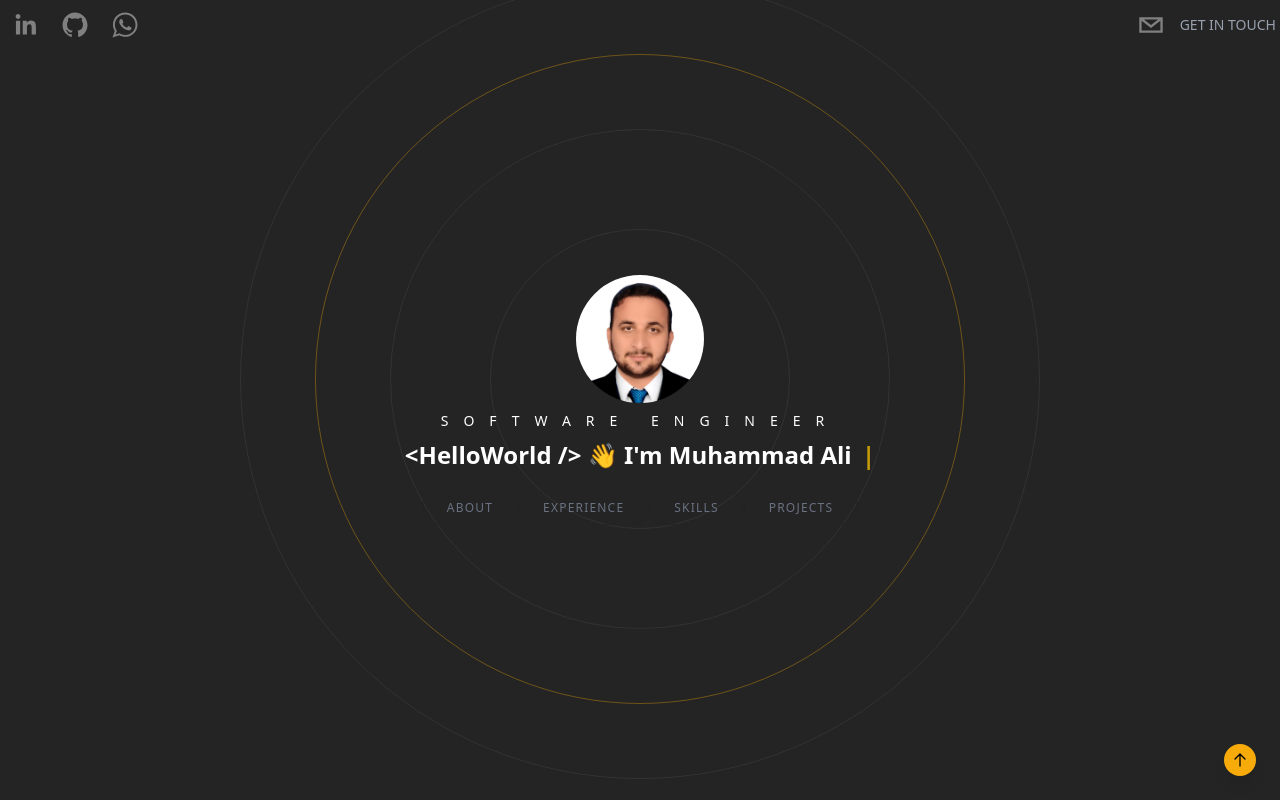
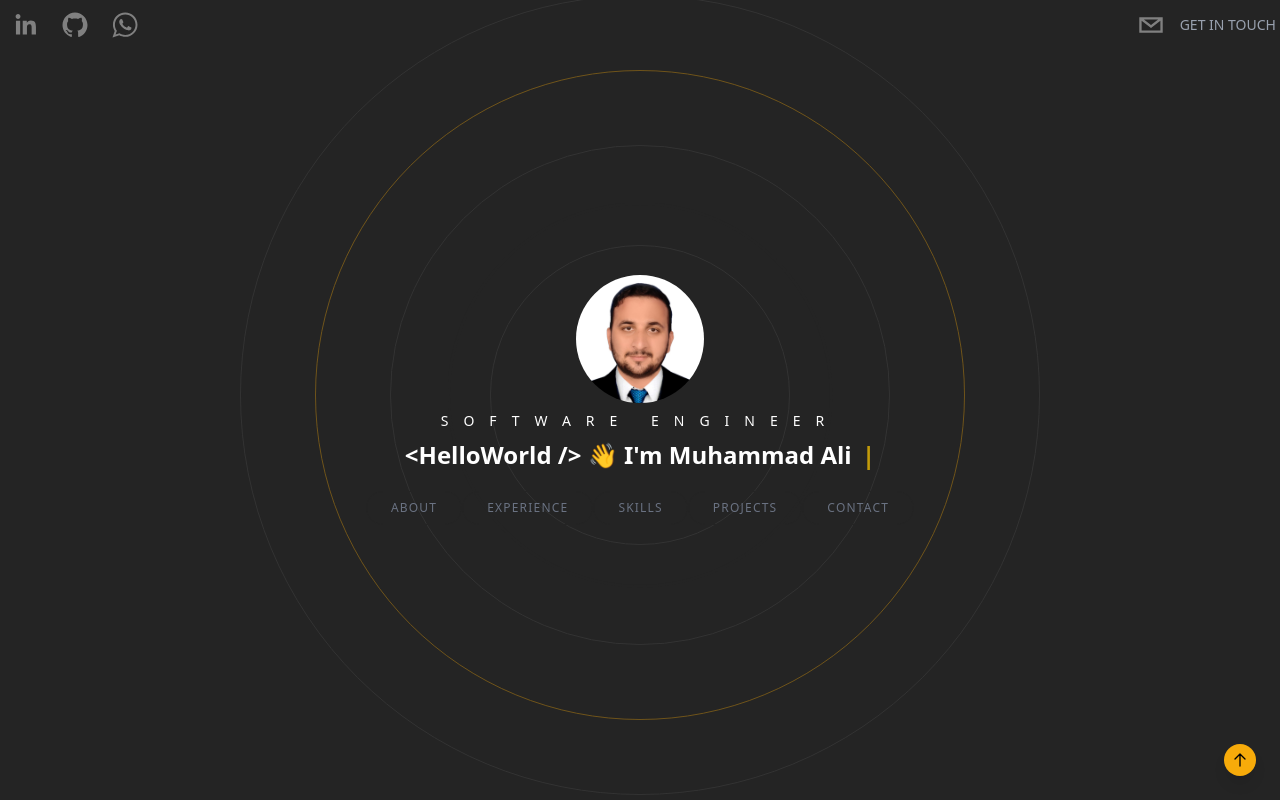
Before and after one commit to maakbarofficial/portfolio, a React (Vite) app: page / in a window 1280 px wide. Built offline with nearby package versions, Linux system fonts and the light colour scheme.

Commit message:
Update Hero section and BackgroundCirlces

```diff
--- a/src/components/BackgroundCirlces.jsx
+++ b/src/components/BackgroundCirlces.jsx
@@ -16,11 +16,11 @@ const BackgroundCirlces = () => {
       }}
       className="relative flex justify-center items-center"
     >
-      <div className="absolute border border-[#333333] rounded-full h-[200px] w-[200px] mt-52 animate-ping" />
-      <div className="absolute border border-[#333333] rounded-full h-[300px] w-[300px] mt-52" />
-      <div className="absolute border border-[#333333] rounded-full h-[500px] w-[500px] mt-52" />
-      <div className="rounded-full border border-[#F7AB0A] opacity-20 h-[650px] w-[650px] mt-52 absolute animate-pulse" />
-      <div className="absolute border border-[#333333] rounded-full h-[800px] w-[800px] mt-52" />
+      <div className="absolute border border-[#333333] rounded-full h-50 w-50 mt-60 animate-ping" />
+      <div className="absolute border border-[#333333] rounded-full h-75 w-75 mt-60" />
+      <div className="absolute border border-[#333333] rounded-full h-125 w-125 mt-60" />
+      <div className="rounded-full border border-[#F7AB0A] opacity-20 h-162.5 w-162.5 mt-60 absolute animate-pulse" />
+      <div className="absolute border border-[#333333] rounded-full h-200 w-200 mt-60" />
     </motion.div>
   );
 };
--- a/src/views/Hero.jsx
+++ b/src/views/Hero.jsx
@@ -45,6 +45,9 @@ const Hero = () => {
           <a href="#projects">
             <button className="heroButton">Projects</button>
           </a>
+          <a href="#contact">
+            <button className="heroButton">Contact</button>
+          </a>
         </div>
       </div>
     </div>
```
